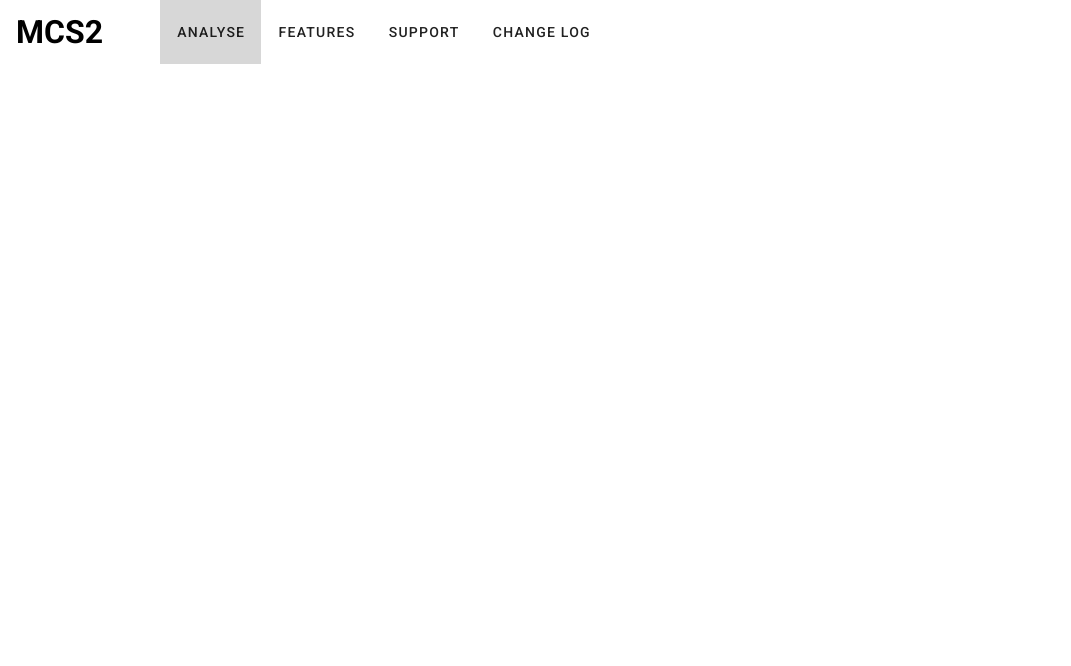
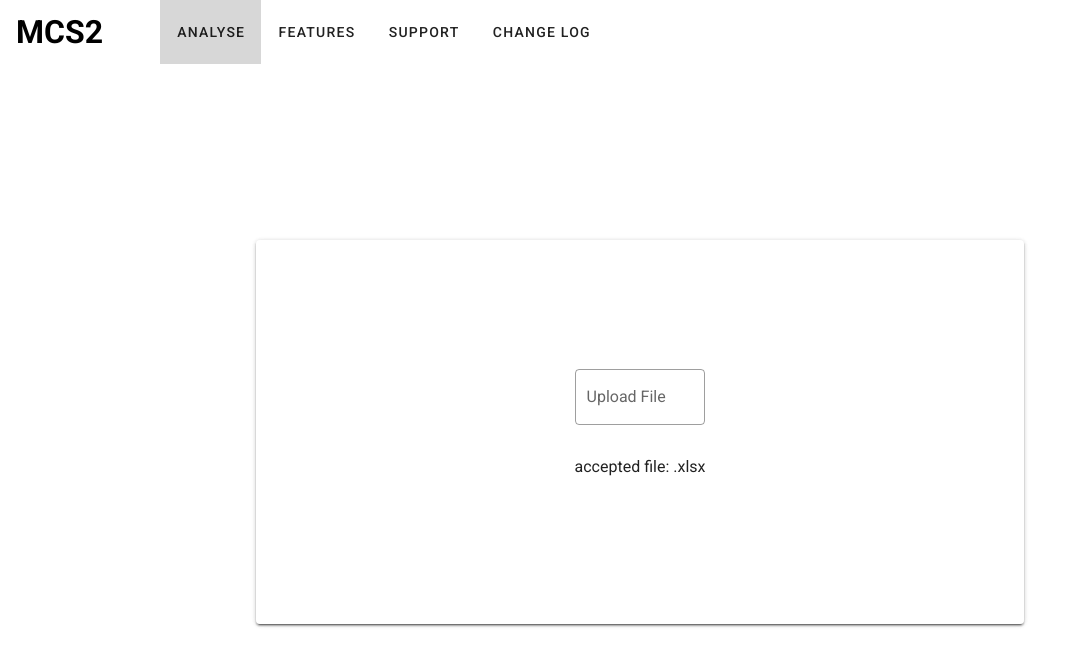
Before and after one commit to ZhanZhynn/FYP-DeepAnomalyDetection, a Nuxt app: page /upload in a window 1280 px wide. Shown: the top 666 px of the page, without its empty margins (0-1071 px from the left). Built offline with nearby package versions, Linux system fonts and the light colour scheme.

Commit message:
added upload component

```diff
--- /dev/null
+++ b/components/Upload.vue
@@ -0,0 +1,17 @@
+<template>
+    <v-card>
+        <v-card-actions class="justify-center" style="height: 24rem;">
+            <div>
+                <v-file-input v-model="file" label="Upload File" prepend-icon="" multiple outlined color="primary"
+                    accept="text/xlsx"></v-file-input>
+                <p>accepted file: .xlsx</p>
+            </div>
+        </v-card-actions>
+    </v-card>
+</template>
+
+<script>
+
+</script>
+
+<style></style>
--- /dev/null
+++ b/pages/upload.vue
@@ -0,0 +1,20 @@
+<template>
+    <v-row justify="center" align="center">
+        <v-card class="justify-center" style="height: 24rem; width: 48rem;">
+            <Upload />
+        </v-card>
+    </v-row>
+</template>
+
+<script>
+import Upload from "../components/Upload.vue";
+
+export default {
+    components: {
+        Upload
+    }
+}
+
+</script>
+
+<style></style>
```
